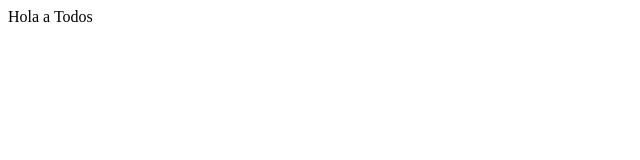
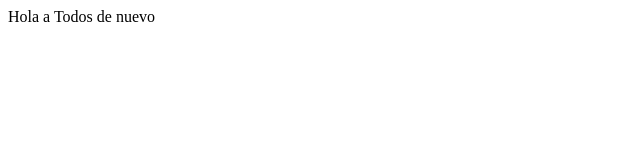
Before and after one commit to JesusEncaladaBasulto/Curso-Primera, a plain HTML site: page Index.html in a window 1280 px wide. Shown: the full height of the page, 0-640 px from the left. Drawn offline with Linux system fonts and the light colour scheme.

Commit message:
cambio texto

```diff
--- a/Index.html
+++ b/Index.html
@@ -8,7 +8,7 @@
 </head>
 
 <body>
-   Hola a Todos
+   Hola a Todos de nuevo
 </body>
 
 </html>
```
